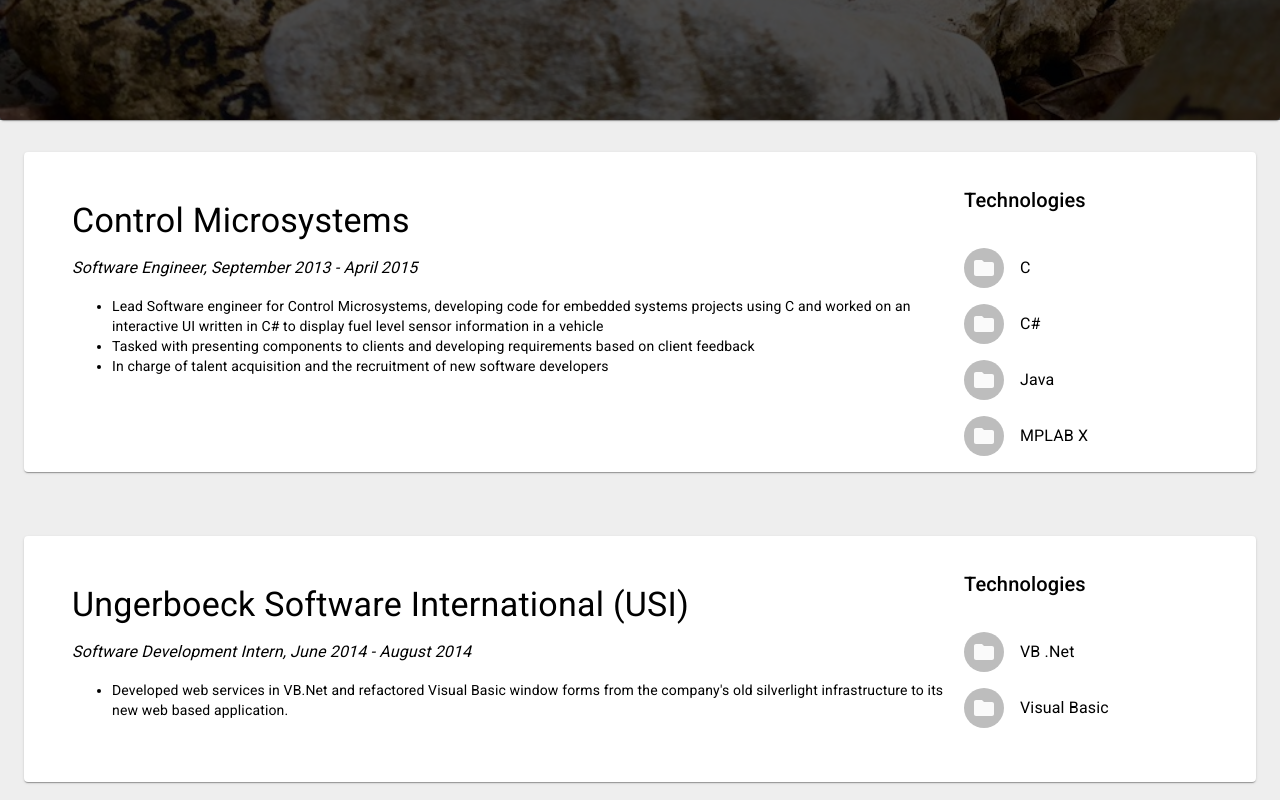
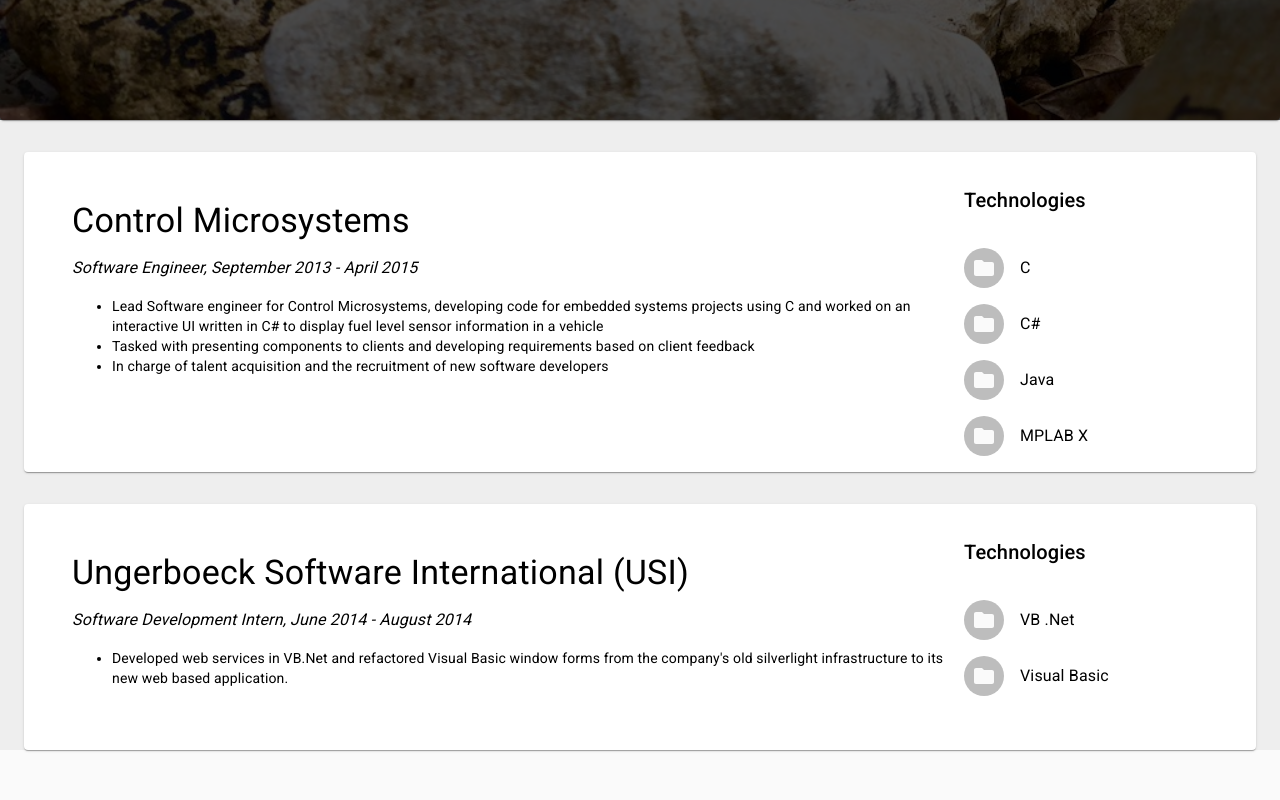
Before and after one commit to jiangdev/darreljiang-webapp, a React (Create React App) app: page / in a window 1280 px wide. Shown: the part 680-1480 px from the top of the page. Built offline with nearby package versions, Linux system fonts and the light colour scheme.

Commit message:
updated bottom padding on the experience cards

```diff
--- a/src/Components/Experience/Card.js
+++ b/src/Components/Experience/Card.js
@@ -28,7 +28,6 @@
     }},
   container: {
     paddingTop: '32px',
-    paddingBottom: '32px',
     backgroundColor: theme.palette.grey[200],
   },
   title: {
```
